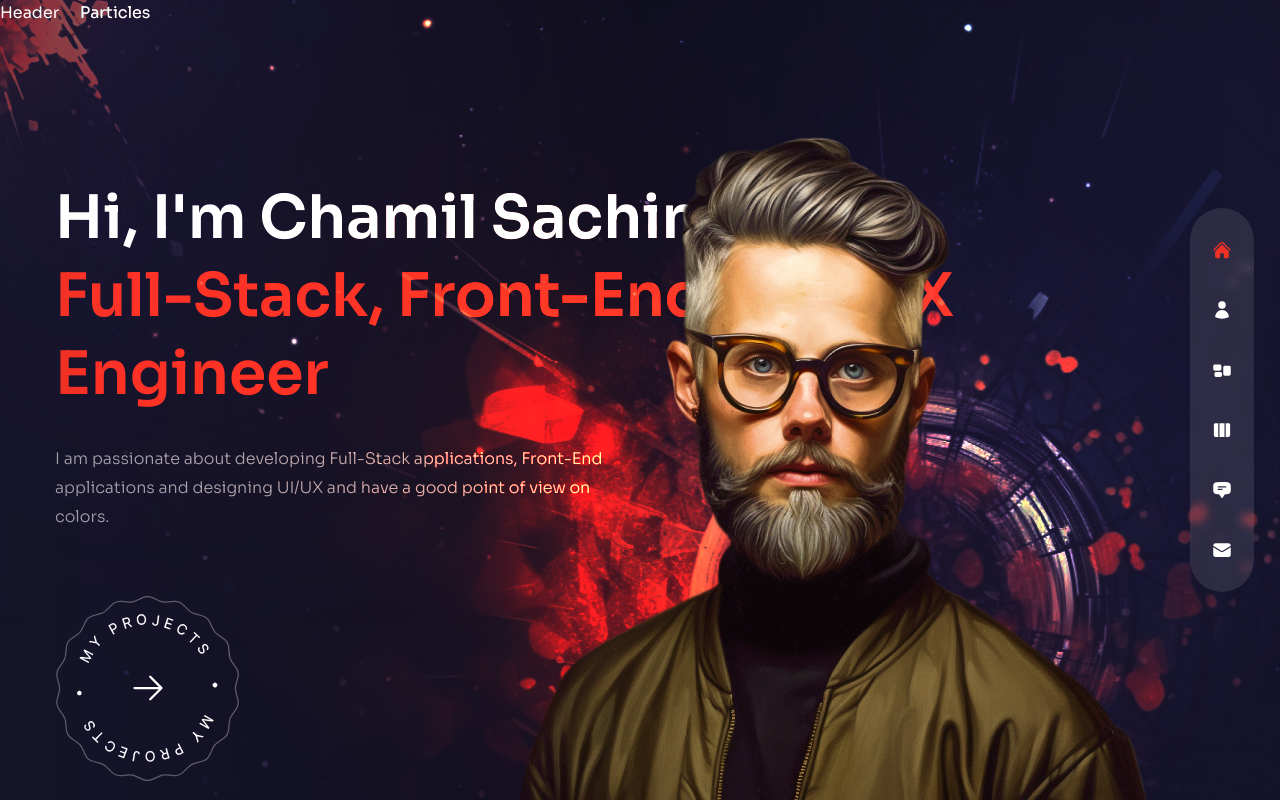
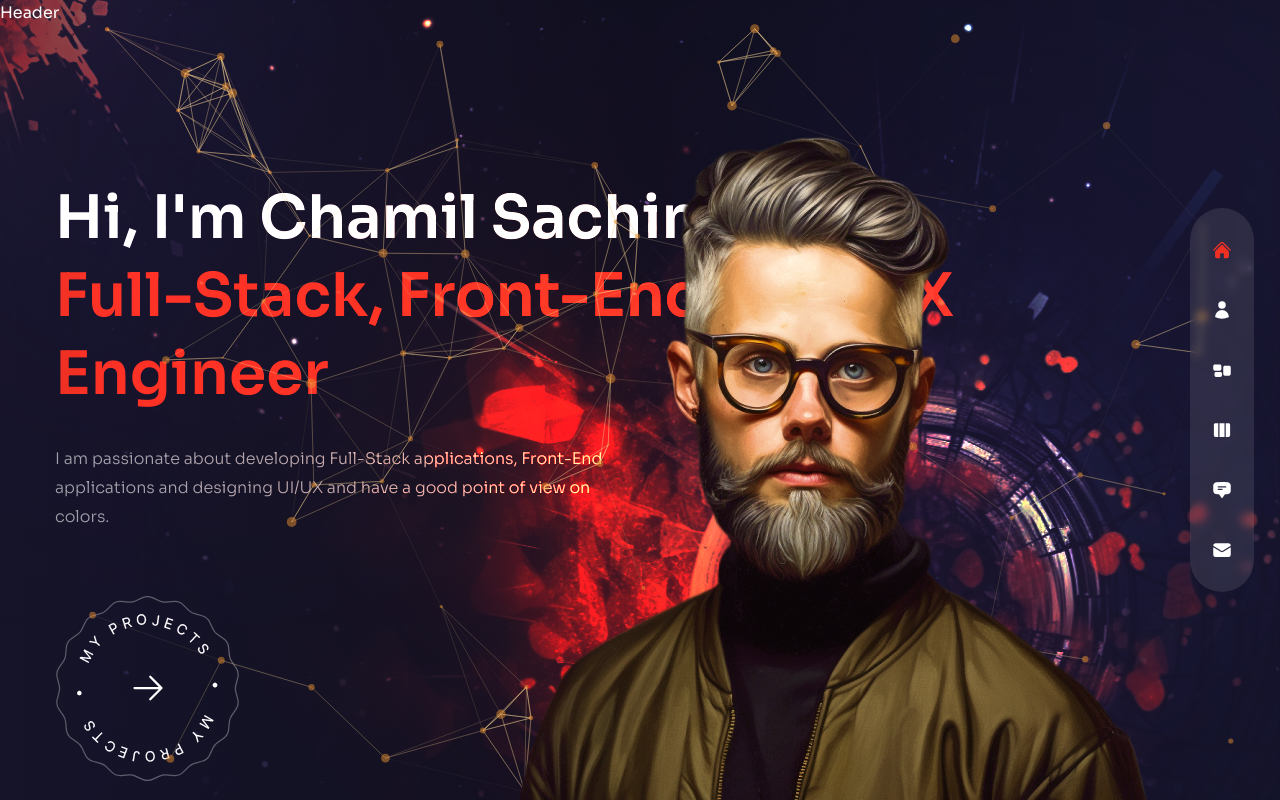
Before and after one commit to ChamilSachintha/Personal-Portfolio-2, a Next.js app: page / in a window 1280 px wide. Built offline with nearby package versions, Linux system fonts and the light colour scheme.

Commit message:
Add background particless

```diff
--- a/components/ParticlesContainer.js
+++ b/components/ParticlesContainer.js
@@ -1,5 +1,96 @@
+import { Particles } from "react-tsparticles";
+import { loadFull } from "tsparticles";
+import React, { useCallback } from "react";
+
 const ParticlesContainer = () => {
-  <div>Particles Container</div>;
+  // Init
+  const particlesInit = useCallback(async (engine) => {
+    await loadFull(engine);
+  }, []);
+
+  const particlesLoaded = useCallback(async () => {}, []);
+
+  return (
+    <Particles
+      className="w-full h-full absolute translate-z-0"
+      id="tsparticles"
+      init={particlesInit}
+      loaded={particlesLoaded}
+      options={{
+        fullScreen: { enable: false },
+        background: {
+          color: {
+            value: "",
+          },
+        },
+        fpsLimit: 120,
+        interactivity: {
+          events: {
+            onClick: {
+              enable: false,
+              mode: "push",
+            },
+            onHover: {
+              enable: true,
+              mode: "repulse",
+            },
+            resize: true,
+          },
+          modes: {
+            push: {
+              quantity: 90,
+            },
+            repulse: {
+              distance: 200,
+              duration: 0.4,
+            },
+          },
+        },
+        particles: {
+          color: {
+            value: "#e68e2e",
+          },
+          links: {
+            color: "#f5d393",
+            distance: 150,
+            enable: true,
+            opacity: 0.5,
+            width: 1,
+          },
+          collisions: {
+            enable: true,
+          },
+          move: {
+            direction: "none",
+            enable: true,
+            outMode: {
+              default: "bounce",
+            },
+            random: false,
+            speed: 1,
+            straight: false
+          },
+          number: {
+            density: {
+              enable: true,
+              area: 800,
+            },
+            value: 80,
+          },
+          opacity: {
+            value: 0.5,
+          },
+          shape: {
+            type: "circle",
+          },
+          size: {
+            value: { min: 1, max: 5},
+          },
+        },
+        detectRetina: true,
+      }}
+    />
+  );
 };
 
 export default ParticlesContainer;
--- a/pages/index.js
+++ b/pages/index.js
@@ -57,11 +57,17 @@
       {/* Background image */}
         <div className="bg-none xl:bg-explosion xl:bg-cover xl:bg-right xl:bg-no-repeat w-full h-full absolute mix-blend-color-dodge translate-z-0"></div>
         {/* Particles */}
-        <div>Particles</div>
+        <ParticlesContainer />
         {/* Avatar image */}
-        <div className="w-full h-full max-w-[737px] max-h-[678px] absolute -bottom-32 lg:bottom-0 lg:right-[8%]">
+        <motion.div
+        variants={fadeIn("up", 0.5)}
+            initial="hidden"
+            animate="show"
+            exit="hidden"
+            translate={{ duration: 1, ease: "easeInOut"}}
+         className="w-full h-full max-w-[737px] max-h-[678px] absolute -bottom-32 lg:bottom-0 lg:right-[8%]">
           <Avatar />
-        </div>
+        </motion.div>
       </div>
     </div>
   );
```
